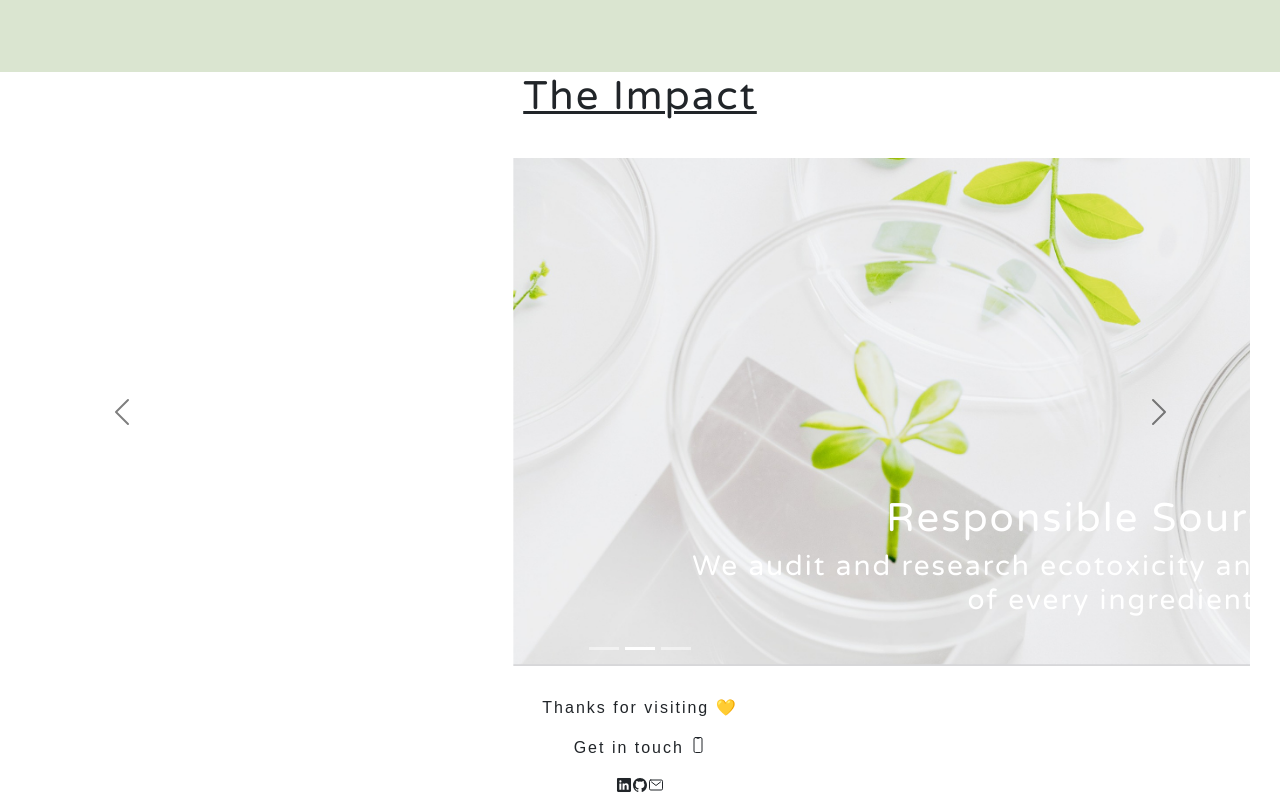
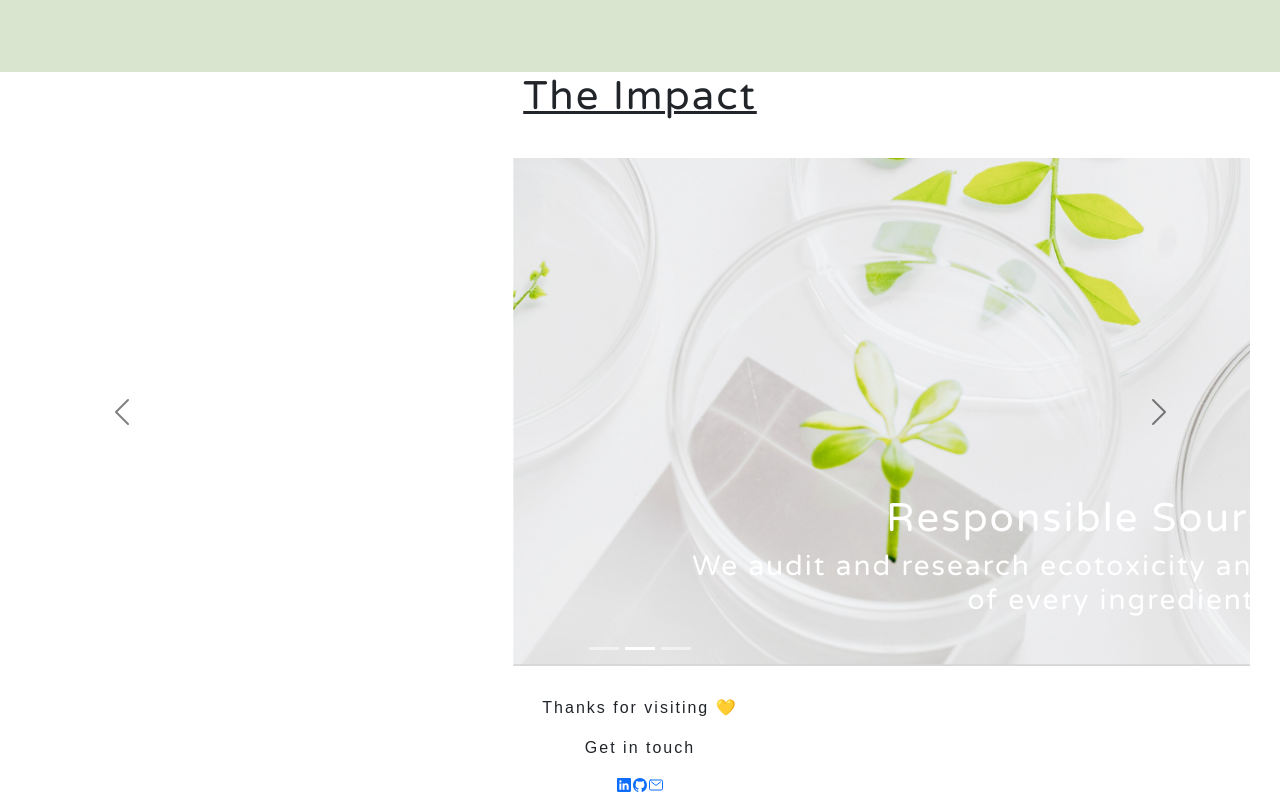
Before and after one commit to Char-Alexis/Ecommerce-Capstone-FrontEnd, a React (Create React App) app: page / in a window 1280 px wide. Shown: the part 1324-2124 px from the top of the page. Built offline with nearby package versions, Linux system fonts and the light colour scheme; no server answers.

Commit message:
Included links to social media icons

```diff
--- a/src/components/Footer/Footer.jsx
+++ b/src/components/Footer/Footer.jsx
@@ -5,10 +5,10 @@ function Footer(){
     return(
         <div className="footer-links">
             <p>Thanks for visiting 💛</p>
-            <p>Get in touch <ion-icon name="phone-portrait-outline"></ion-icon></p>
-            <ion-icon name="logo-linkedin"></ion-icon>
-            <ion-icon name="logo-github"></ion-icon>
-            <ion-icon name="mail-outline"></ion-icon>
+            <p>Get in touch </p>
+            <a href="https://www.linkedin.com/in/charmaine-llacuna"><ion-icon name="logo-linkedin"></ion-icon></a>
+            <a href="https://github.com/Char-Alexis"><ion-icon name="logo-github"></ion-icon></a>
+            <a href="mailto:charmaine.llacuna@yahoo.com"><ion-icon name="mail-outline"></ion-icon></a>
         </div>
     )
 
```
